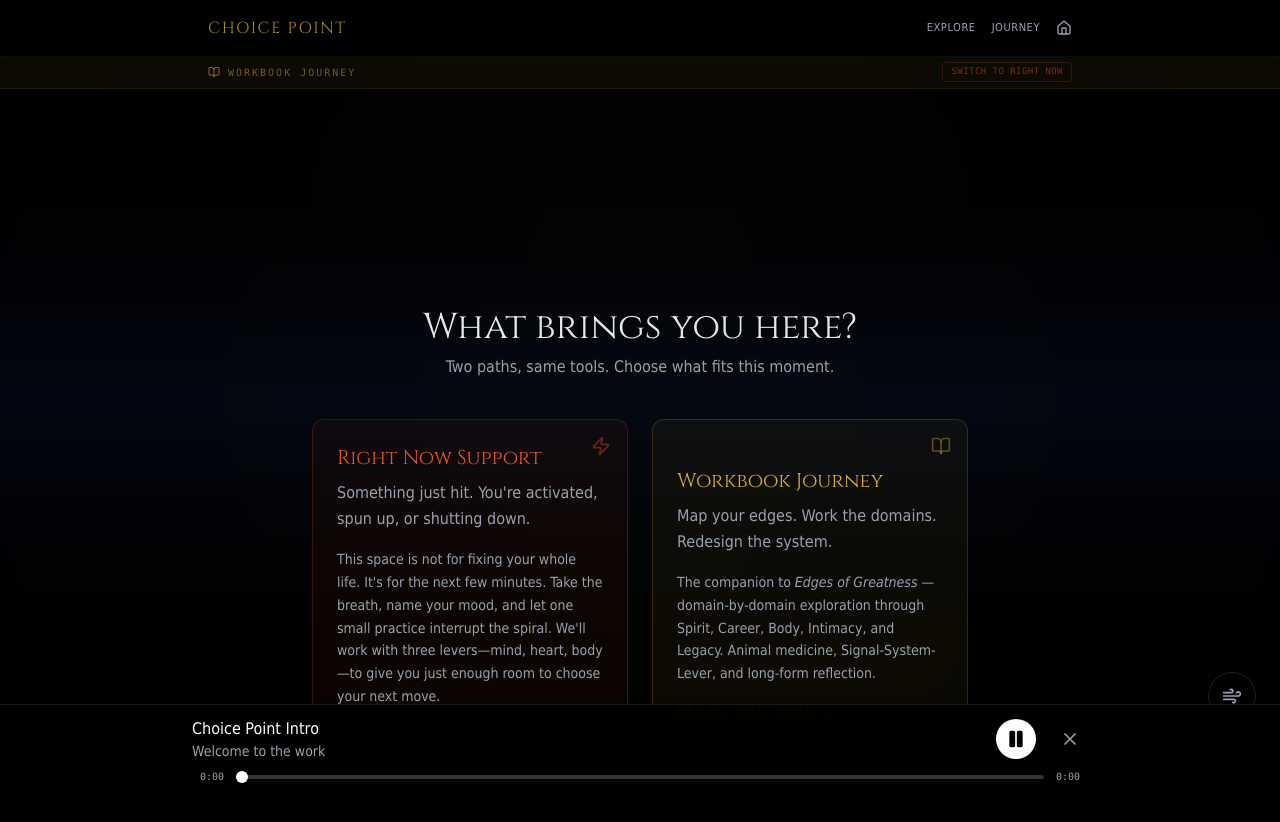
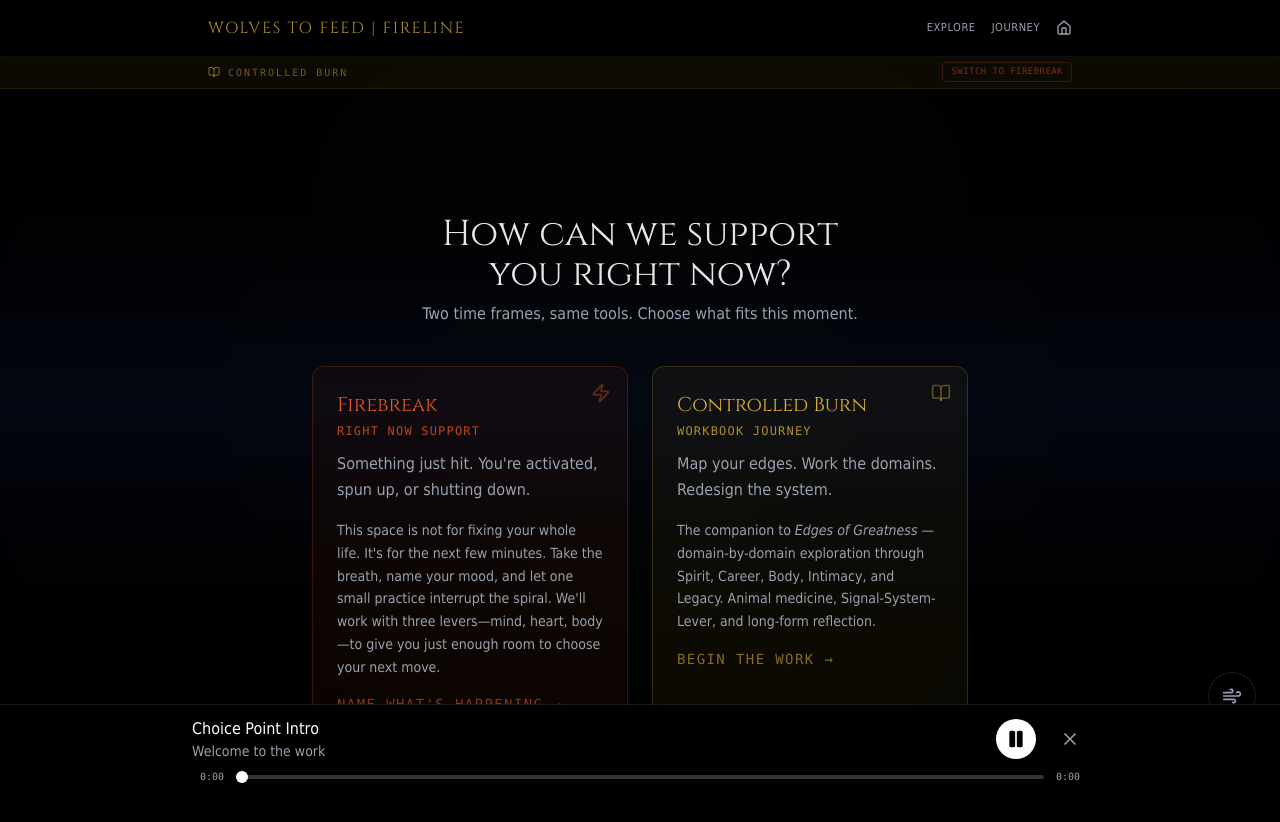
Before and after one commit to wolvestofeed/wolvestofeed, a Next.js app: page /app in a window 1280 px wide. Both pictures are taken after a click on the button "SKIP TO EXERCISES →". Shown: the top 822 px of the page. Built offline with nearby package versions, Linux system fonts and the light colour scheme.

Commit message:
fix(nav): rename Choice Point to Fireline in main header

```diff
--- a/src/app/app/layout.tsx
+++ b/src/app/app/layout.tsx
@@ -28,7 +28,7 @@ function ModeIndicator() {
                         className={`text-[10px] font-mono uppercase tracking-[0.2em] ${isRightNow ? "text-fire-orange/70" : "text-aged-gold/50"
                             }`}
                     >
-                        {isRightNow ? "Right Now Support" : "Workbook Journey"}
+                        {isRightNow ? "Firebreak" : "Controlled Burn"}
                     </span>
                 </div>
 
@@ -40,7 +40,7 @@ function ModeIndicator() {
                         : "text-fire-orange/50 border-fire-orange/20 hover:text-fire-orange hover:border-fire-orange/40"
                         }`}
                 >
-                    Switch to {isRightNow ? "Workbook" : "Right Now"}
+                    Switch to {isRightNow ? "Controlled Burn" : "Firebreak"}
                 </button>
             </div>
         </div>
@@ -58,7 +58,7 @@ function AppNav() {
                     href="/app"
                     className="font-cinzel text-base text-aged-gold/80 hover:text-aged-gold transition-colors tracking-widest uppercase"
                 >
-                    Choice Point
+                    Wolves To Feed | Fireline
                 </Link>
 
                 <div className="flex items-center gap-4">
--- a/src/app/app/page.tsx
+++ b/src/app/app/page.tsx
@@ -76,7 +76,7 @@ export default function ChoicePointPage() {
     };
 
     return (
-        <div className={`min-h-[calc(100vh-3.5rem)] flex flex-col items-center px-6 py-12 ${stage !== "mood" ? "justify-center" : "justify-start pt-8 md:pt-12"}`}>
+        <div className="min-h-[calc(100vh-3.5rem)] flex flex-col items-center justify-start px-6 pt-12 pb-12 w-full">
             <AnimatePresence mode="wait">
                 {/* ═══ STAGE 1: BREATHE ═══ */}
                 {stage === "breathe" && (
@@ -95,7 +95,7 @@ export default function ChoicePointPage() {
                                 transition={{ delay: 0.3, duration: 0.8 }}
                                 className="font-cinzel text-3xl md:text-5xl text-white/90 mb-3"
                             >
-                                Take a breath.
+                                Take a breath
                             </motion.h1>
                             <motion.p
                                 initial={{ opacity: 0 }}
@@ -103,7 +103,7 @@ export default function ChoicePointPage() {
                                 transition={{ delay: 0.8, duration: 0.8 }}
                                 className="text-gray-400 text-base font-tahoma"
                             >
-                                You have a choice point.
+                                Now is a choice point.
                             </motion.p>
                         </div>
 
@@ -139,10 +139,11 @@ export default function ChoicePointPage() {
                     >
                         <div className="text-center">
                             <h1 className="font-cinzel text-2xl md:text-4xl text-white/90 mb-2">
-                                What brings you here?
+                                How can we support <br />
+                                you right now?
                             </h1>
                             <p className="text-gray-400 text-base font-tahoma max-w-md mx-auto">
-                                Two paths, same tools. Choose what fits this moment.
+                                Two time frames, same tools. Choose what fits this moment.
                             </p>
                         </div>
 
@@ -154,14 +155,17 @@ export default function ChoicePointPage() {
                                 animate={{ opacity: 1, x: 0 }}
                                 transition={{ delay: 0.3, duration: 0.5 }}
                                 onClick={() => handleModeSelect("rightnow")}
-                                className="group relative text-left p-6 rounded-xl border border-fire-orange/20 bg-fire-orange/5 hover:border-fire-orange/50 hover:bg-fire-orange/10 transition-all duration-300 cursor-pointer"
+                                className="group relative flex flex-col items-start justify-start text-left p-6 rounded-xl border border-fire-orange/20 bg-fire-orange/5 hover:border-fire-orange/50 hover:bg-fire-orange/10 transition-all duration-300 cursor-pointer"
                             >
                                 <div className="absolute top-4 right-4">
                                     <Zap className="w-5 h-5 text-fire-orange/40 group-hover:text-fire-orange/70 transition-colors" />
                                 </div>
-                                <h2 className="font-cinzel text-xl text-fire-orange mb-2">
+                                <h2 className="font-cinzel text-xl text-fire-orange mb-1">
+                                    Firebreak
+                                </h2>
+                                <p className="text-fire-orange/80 text-xs font-mono uppercase tracking-widest mb-3">
                                     Right Now Support
-                                </h2>
+                                </p>
                                 <p className="text-gray-400 text-base font-tahoma leading-relaxed mb-4">
                                     Something just hit. You&apos;re activated, spun up, or shutting down.
                                 </p>
@@ -181,14 +185,17 @@ export default function ChoicePointPage() {
                                 animate={{ opacity: 1, x: 0 }}
                                 transition={{ delay: 0.4, duration: 0.5 }}
                                 onClick={() => handleModeSelect("journey")}
-                                className="group relative text-left p-6 rounded-xl border border-aged-gold/20 bg-aged-gold/5 hover:border-aged-gold/50 hover:bg-aged-gold/10 transition-all duration-300 cursor-pointer"
+                                className="group relative flex flex-col items-start justify-start text-left p-6 rounded-xl border border-aged-gold/20 bg-aged-gold/5 hover:border-aged-gold/50 hover:bg-aged-gold/10 transition-all duration-300 cursor-pointer"
                             >
                                 <div className="absolute top-4 right-4">
                                     <BookOpen className="w-5 h-5 text-aged-gold/40 group-hover:text-aged-gold/70 transition-colors" />
                                 </div>
-                                <h2 className="font-cinzel text-xl text-aged-gold mb-2">
+                                <h2 className="font-cinzel text-xl text-aged-gold mb-1">
+                                    Controlled Burn
+                                </h2>
+                                <p className="text-aged-gold/80 text-xs font-mono uppercase tracking-widest mb-3">
                                     Workbook Journey
-                                </h2>
+                                </p>
                                 <p className="text-gray-400 text-base font-tahoma leading-relaxed mb-4">
                                     Map your edges. Work the domains. Redesign the system.
                                 </p>
--- a/src/components/Navbar.tsx
+++ b/src/components/Navbar.tsx
@@ -16,7 +16,7 @@ export default function Navbar() {
         { label: "Coaching", href: "/coaching" },
         { label: "Publishing", href: "/publishing" },
         { label: "Contact", href: "/contact" },
-        { label: "Choice Point", href: "/app", special: true },
+        { label: "Fireline", href: "/app", special: true },
     ];
 
     return (
@@ -40,8 +40,8 @@ export default function Navbar() {
                                 key={link.href}
                                 href={link.href}
                                 className={`transition-colors ${isSpecial
-                                        ? "text-fire-orange hover:text-aged-gold ember-effect"
-                                        : `hover:text-fire-orange ${isActive ? "text-fire-orange font-bold" : "text-white/70"}`
+                                    ? "text-fire-orange hover:text-aged-gold ember-effect"
+                                    : `hover:text-fire-orange ${isActive ? "text-fire-orange font-bold" : "text-white/70"}`
                                     }`}
                             >
                                 {link.label}
--- a/src/components/app/BreathingCircle.tsx
+++ b/src/components/app/BreathingCircle.tsx
@@ -74,18 +74,7 @@ export default function BreathingCircle({
                     : "rgba(255, 255, 255, 0.1)";
 
     if (!isActive) {
-        return (
-            <motion.div
-                initial={{ opacity: 0 }}
-                animate={{ opacity: 1 }}
-                className="flex flex-col items-center gap-6"
-            >
-                <div className="text-aged-gold font-cinzel text-2xl">You are here.</div>
-                <p className="text-gray-400 text-base font-tahoma">
-                    {cycles} cycles complete. You have a choice point now.
-                </p>
-            </motion.div>
-        );
+        return null;
     }
 
     return (
@@ -138,10 +127,10 @@ export default function BreathingCircle({
                     <div
                         key={i}
                         className={`w-2 h-2 rounded-full transition-colors duration-500 ${i < cycleCount
-                                ? "bg-aged-gold"
-                                : i === cycleCount
-                                    ? "bg-spirit-blue"
-                                    : "bg-white/20"
+                            ? "bg-aged-gold"
+                            : i === cycleCount
+                                ? "bg-spirit-blue"
+                                : "bg-white/20"
                             }`}
                     />
                 ))}
```
